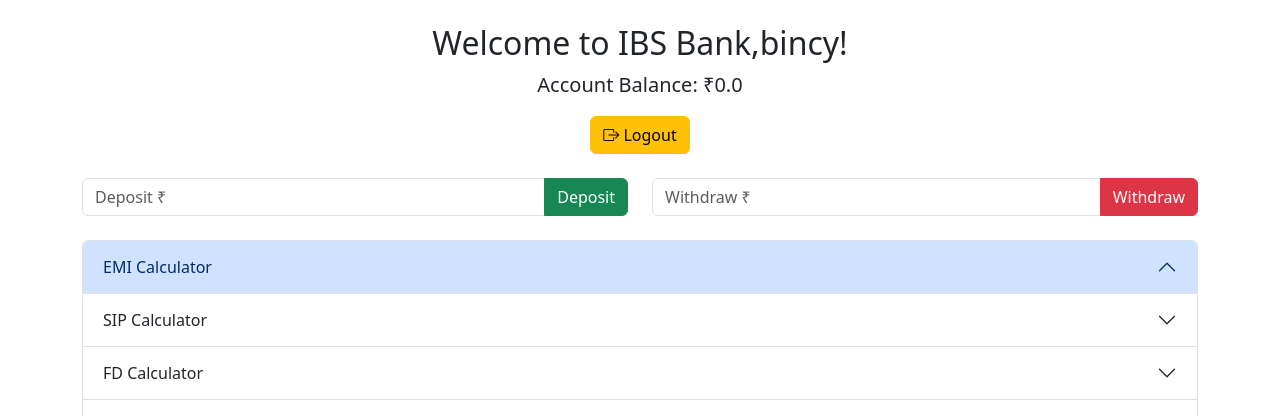
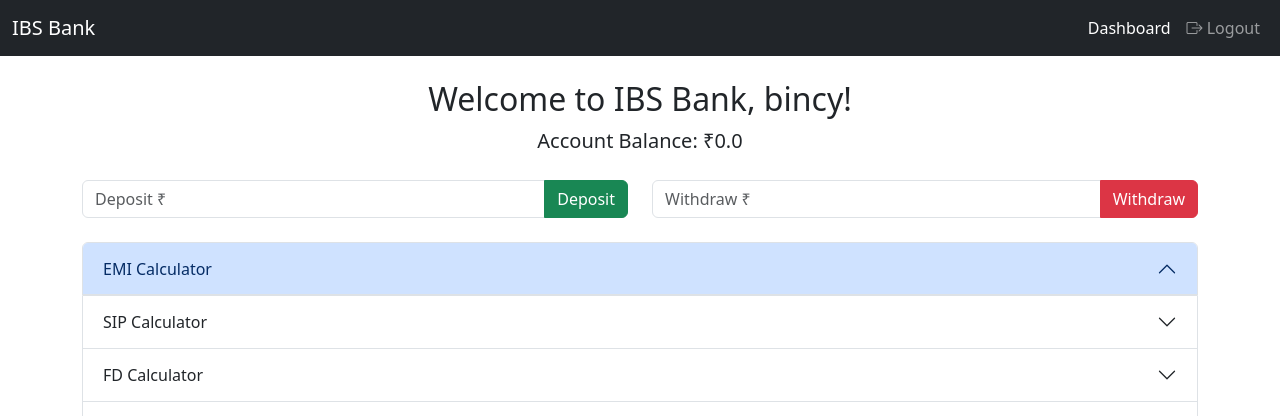
Before and after one commit to srinandan-ust/finance-tracker, a Django app: page /dashboard/ in a window 1280 px wide. Shown: the top 416 px of the page. Run offline with Django 5.2, Linux system fonts and the light colour scheme; a user stored in the database is signed in; data comes from the database, SQL or seed files in the repository; both versions use the stored data as it was after the commit.

Commit message:
Fixes done for FTD-10
Bug fixes

```diff
--- a/SmartBank/bank/templates/bank/dashboard.html
+++ b/SmartBank/bank/templates/bank/dashboard.html
@@ -2,7 +2,6 @@
 
 <!DOCTYPE html>
 <html lang="en">
-
 <head>
   <meta charset="UTF-8" />
   <meta name="viewport" content="width=device-width, initial-scale=1.0" />
@@ -14,19 +13,36 @@
     .btn-custom { width: 100%; }
   </style>
 </head>
+<body>
 
-<body>
+  <!-- ✅ Navigation Bar -->
+  <nav class="navbar navbar-expand-lg navbar-dark bg-dark">
+    <div class="container-fluid">
+      <a class="navbar-brand" href="#">IBS Bank</a>
+      <button class="navbar-toggler" type="button" data-bs-toggle="collapse" data-bs-target="#navbarNav">
+        <span class="navbar-toggler-icon"></span>
+      </button>
+      <div class="collapse navbar-collapse justify-content-end" id="navbarNav">
+        <ul class="navbar-nav">
+          <li class="nav-item">
+            <a class="nav-link active" href="#">Dashboard</a>
+          </li>
+          <li class="nav-item">
+            <a class="nav-link" href="{% url 'logout' %}"><i class="bi bi-box-arrow-right"></i> Logout</a>
+          </li>
+        </ul>
+      </div>
+    </div>
+  </nav>
+
+  <!-- ✅ Main Container -->
   <div class="container mt-4">
     <div class="text-center mb-4">
-      <h2>Welcome to IBS Bank,{{user.username}}! </h2>
-
+      <h2>Welcome to IBS Bank, {{ user.username }}!</h2>
       <p class="lead">Account Balance: ₹{{ account.balance }}</p>
-      <a href="{% url 'logout' %}" class="btn btn-warning">
-        <i class="bi bi-box-arrow-right"></i> Logout
-      </a>
     </div>
 
-    <!-- Deposit & Withdraw -->
+    <!-- ✅ Deposit & Withdraw -->
     <div class="row mb-4">
       <div class="col-md-6">
         <form method="POST" action="{% url 'deposit' %}">
@@ -48,17 +64,17 @@
       </div>
     </div>
 
-    <!-- Financial Tools Accordion -->
+    <!-- ✅ Accordion for Financial Tools -->
     <div class="accordion" id="financeToolsAccordion">
 
-      {% comment %} EMI Calculator {% endcomment %}
+      <!-- ✅ EMI Calculator -->
       <div class="accordion-item">
         <h2 class="accordion-header" id="headingEmi">
           <button class="accordion-button" type="button" data-bs-toggle="collapse" data-bs-target="#collapseEmi">
             EMI Calculator
           </button>
         </h2>
-        <div id="collapseEmi" class="accordion-collapse collapse">
+        <div id="collapseEmi" class="accordion-collapse collapse" data-bs-parent="#financeToolsAccordion">
           <div class="accordion-body">
             <form method="POST" action="{% url 'emi' %}">
               {% csrf_token %}
@@ -71,14 +87,14 @@
         </div>
       </div>
 
-      {% comment %} SIP Calculator {% endcomment %}
+      <!-- ✅ SIP Calculator -->
       <div class="accordion-item">
         <h2 class="accordion-header" id="headingSIP">
           <button class="accordion-button collapsed" type="button" data-bs-toggle="collapse" data-bs-target="#collapseSIP">
             SIP Calculator
           </button>
         </h2>
-        <div id="collapseSIP" class="accordion-collapse collapse">
+        <div id="collapseSIP" class="accordion-collapse collapse" data-bs-parent="#financeToolsAccordion">
           <div class="accordion-body">
             <form method="POST" action="{% url 'sip' %}">
               {% csrf_token %}
@@ -91,14 +107,14 @@
         </div>
       </div>
 
-      {% comment %} FD Calculator {% endcomment %}
+      <!-- ✅ FD Calculator -->
       <div class="accordion-item">
         <h2 class="accordion-header" id="headingFD">
           <button class="accordion-button collapsed" type="button" data-bs-toggle="collapse" data-bs-target="#collapseFD">
             FD Calculator
           </button>
         </h2>
-        <div id="collapseFD" class="accordion-collapse collapse">
+        <div id="collapseFD" class="accordion-collapse collapse" data-bs-parent="#financeToolsAccordion">
           <div class="accordion-body">
             <form method="POST" action="{% url 'fd' %}">
               {% csrf_token %}
@@ -111,14 +127,14 @@
         </div>
       </div>
 
-      {% comment %} RD Calculator {% endcomment %}
+      <!-- ✅ RD Calculator -->
       <div class="accordion-item">
         <h2 class="accordion-header" id="headingRD">
           <button class="accordion-button collapsed" type="button" data-bs-toggle="collapse" data-bs-target="#collapseRD">
             RD Calculator
           </button>
         </h2>
-        <div id="collapseRD" class="accordion-collapse collapse">
+        <div id="collapseRD" class="accordion-collapse collapse" data-bs-parent="#financeToolsAccordion">
           <div class="accordion-body">
             <form method="POST" action="{% url 'rd' %}">
               {% csrf_token %}
@@ -131,14 +147,14 @@
         </div>
       </div>
 
-      {% comment %} Retirement Calculator {% endcomment %}
+      <!-- ✅ Retirement Calculator -->
       <div class="accordion-item">
         <h2 class="accordion-header" id="headingRetirement">
           <button class="accordion-button collapsed" type="button" data-bs-toggle="collapse" data-bs-target="#collapseRetirement">
             Retirement Corpus Estimator
           </button>
         </h2>
-        <div id="collapseRetirement" class="accordion-collapse collapse">
+        <div id="collapseRetirement" class="accordion-collapse collapse" data-bs-parent="#financeToolsAccordion">
           <div class="accordion-body">
             <form method="POST" action="{% url 'retirement' %}">
               {% csrf_token %}
@@ -152,14 +168,14 @@
         </div>
       </div>
 
-      {% comment %} Home Loan Eligibility {% endcomment %}
+      <!-- ✅ Home Loan Eligibility -->
       <div class="accordion-item">
         <h2 class="accordion-header" id="headingHomeLoan">
           <button class="accordion-button collapsed" type="button" data-bs-toggle="collapse" data-bs-target="#collapseHomeLoan">
             Home Loan Eligibility
           </button>
         </h2>
-        <div id="collapseHomeLoan" class="accordion-collapse collapse">
+        <div id="collapseHomeLoan" class="accordion-collapse collapse" data-bs-parent="#financeToolsAccordion">
           <div class="accordion-body">
             <form method="POST" action="{% url 'home_loan' %}">
               {% csrf_token %}
@@ -173,14 +189,14 @@
         </div>
       </div>
 
-      {% comment %} Credit Card Balance Estimator {% endcomment %}
+      <!-- ✅ Credit Card Estimator -->
       <div class="accordion-item">
         <h2 class="accordion-header" id="headingCreditCard">
           <button class="accordion-button collapsed" type="button" data-bs-toggle="collapse" data-bs-target="#collapseCreditCard">
             Credit Card Balance Estimator
           </button>
         </h2>
-        <div id="collapseCreditCard" class="accordion-collapse collapse">
+        <div id="collapseCreditCard" class="accordion-collapse collapse" data-bs-parent="#financeToolsAccordion">
           <div class="accordion-body">
             <form method="POST" action="{% url 'credit_card' %}">
               {% csrf_token %}
@@ -193,14 +209,14 @@
         </div>
       </div>
 
-      {% comment %} Tax Estimator {% endcomment %}
+      <!-- ✅ Tax Estimator -->
       <div class="accordion-item">
         <h2 class="accordion-header" id="headingTax">
           <button class="accordion-button collapsed" type="button" data-bs-toggle="collapse" data-bs-target="#collapseTax">
             Tax Estimator
           </button>
         </h2>
-        <div id="collapseTax" class="accordion-collapse collapse">
+        <div id="collapseTax" class="accordion-collapse collapse" data-bs-parent="#financeToolsAccordion">
           <div class="accordion-body">
             <form method="POST" action="{% url 'tax' %}">
               {% csrf_token %}
@@ -212,33 +228,14 @@
         </div>
       </div>
 
-      {% comment %} Budget Planner {% endcomment %}
-      <div class="accordion-item">
-        <h2 class="accordion-header" id="headingBudget">
-          <button class="accordion-button collapsed" type="button" data-bs-toggle="collapse" data-bs-target="#collapseBudget">
-            Budget Planner
-          </button>
-        </h2>
-        <div id="collapseBudget" class="accordion-collapse collapse">
-          <div class="accordion-body">
-            <form method="POST" action="{% url 'budget' %}">
-              {% csrf_token %}
-              <input type="number" name="income" step="0.01" placeholder="Monthly Income" class="form-control mb-2" required>
-              <input type="number" name="expenses" step="0.01" placeholder="Monthly Expenses" class="form-control mb-2" required>
-              <button class="btn btn-primary">Generate Budget</button>
-            </form>
-          </div>
-        </div>
-      </div>
-
-      {% comment %} Net Worth Calculator {% endcomment %}
+      <!-- ✅ Net Worth Calculator -->
       <div class="accordion-item">
         <h2 class="accordion-header" id="headingNetWorth">
           <button class="accordion-button collapsed" type="button" data-bs-toggle="collapse" data-bs-target="#collapseNetWorth">
             Net Worth Calculator
           </button>
         </h2>
-        <div id="collapseNetWorth" class="accordion-collapse collapse">
+        <div id="collapseNetWorth" class="accordion-collapse collapse" data-bs-parent="#financeToolsAccordion">
           <div class="accordion-body">
             <form method="POST" action="{% url 'net_worth' %}">
               {% csrf_token %}
@@ -249,10 +246,31 @@
           </div>
         </div>
       </div>
-
+      <!-- ✅ Budget Planner -->
+      <div class="accordion-item">
+        <h2 class="accordion-header" id="headingBudget">
+        <button class="accordion-button collapsed" type="button" data-bs-toggle="collapse" data-bs-target="#collapseBudget">
+          Budget Planner
+        </button>
+        </h2>
+        <div id="collapseBudget" class="accordion-collapse collapse" data-bs-parent="#financeToolsAccordion">
+        <div class="accordion-body">
+        <form method="POST" action="{% url 'budget' %}">
+        {% csrf_token %}
+        <input type="number" name="income" step="0.01" placeholder="Monthly Income" class="form-control mb-2" required>
+        <input type="number" name="expenses" step="0.01" placeholder="Monthly Expenses" class="form-control mb-2" required>
+        <button class="btn btn-primary">Generate Budget</button>
+      </form>
     </div>
   </div>
+</div>
 
+
+    </div> <!-- End Accordion -->
+
+  </div> <!-- End Container -->
+
+  <!-- ✅ Bootstrap JS -->
   <script src="https://cdn.jsdelivr.net/npm/bootstrap@5.3.0-alpha1/dist/js/bootstrap.bundle.min.js"></script>
 </body>
 </html>
--- a/SmartBank/bank/views.py
+++ b/SmartBank/bank/views.py
@@ -28,7 +28,7 @@ def register_view(request):
             BankAccount.objects.get_or_create(user=user)
             login(request, user)
             messages.success(request, f"Welcome {user.username}! Your account has been created.")
-            return redirect('dashboard')  # Automatically redirect to the dashboard after registration
+            return redirect('login')  # Automatically redirect to the dashboard after registration
     else:
         form = RegisterForm()
     return render(request, 'bank/register.html', {'form': form})
```
Also changed, not shown: SmartBank/db.sqlite3.
